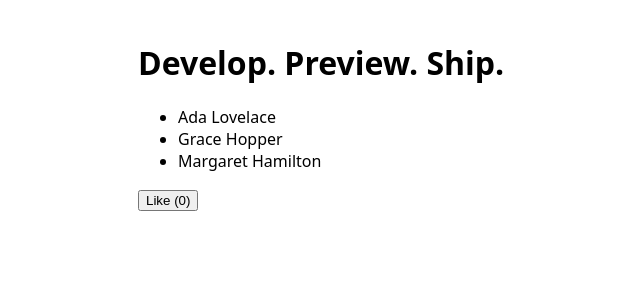
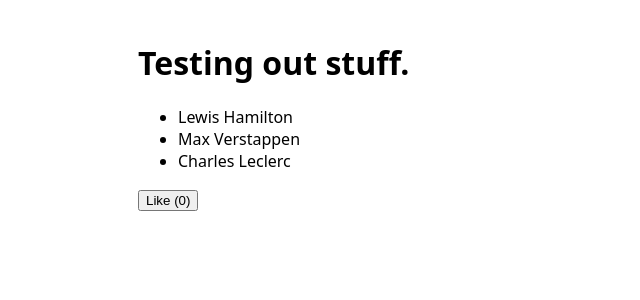
Before and after one commit to dr4g0n7ly/sample-chatbot, a Next.js app in the folder NextJS/: page / in a window 1280 px wide. Shown: the top 300 px of the page, without its empty margins (162-802 px from the left). Built offline with nearby package versions, Linux system fonts and the light colour scheme.

Commit message:
Update page.js

```diff
--- a/NextJS/app/page.js
+++ b/NextJS/app/page.js
@@ -5,11 +5,11 @@ function Header({ title }) {
 }
 
 export default function HomePage() {
-  const names = ['Ada Lovelace', 'Grace Hopper', 'Margaret Hamilton'];
+  const names = ["Lewis Hamilton", "Max Verstappen", "Charles Leclerc"];
 
   return (
     <div>
-      <Header title="Develop. Preview. Ship." />
+      <Header title="Testing out stuff." />
       <ul>
         {names.map((name) => (
           <li key={name}>{name}</li>
```
